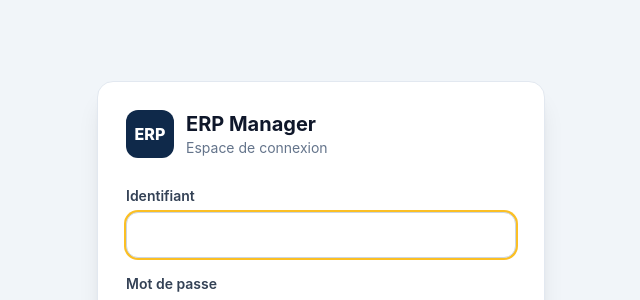
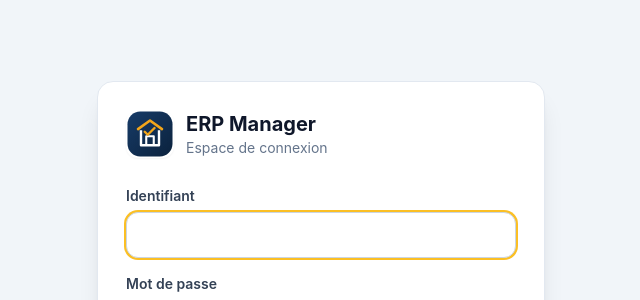
Before and after one commit to fema0160-hash/erp-manager, a PHP site: page /public/index.php?page=login in a window 1280 px wide. Shown: the part 120-420 px from the top of the page, without its empty margins (319-959 px from the left). Run offline with PHP 8.4, Linux system fonts and the light colour scheme; some libraries are stand-ins or nearby versions.

Commit message:
Harmoniser le logo et le favicon sur la page de connexion

```diff
--- a/resources/views/login.php
+++ b/resources/views/login.php
@@ -8,12 +8,13 @@ declare(strict_types=1);
   <meta name="viewport" content="width=device-width, initial-scale=1">
   <title>Connexion | ERP Manager</title>
   <link rel="stylesheet" href="assets/css/app.css">
+  <link rel="icon" type="image/svg+xml" href="favicon.svg">
   <script src="https://cdn.tailwindcss.com"></script>
 </head>
 <body class="min-h-screen flex items-center justify-center bg-slate-100 p-4">
   <main class="w-full max-w-md bg-white rounded-2xl border border-slate-200 shadow-xl p-7">
     <div class="flex items-center gap-3 mb-7">
-      <div class="w-12 h-12 rounded-xl bg-[#0f294a] text-white font-extrabold flex items-center justify-center">ERP</div>
+      <img src="assets/images/erp-manager-mark.svg" alt="ERP Manager" class="w-12 h-12 rounded-xl shadow-sm">
       <div><h1 class="text-xl font-bold text-slate-900">ERP Manager</h1><p class="text-sm text-slate-500">Espace de connexion</p></div>
     </div>
     <?php if (!empty($errorMessage)): ?>
```
